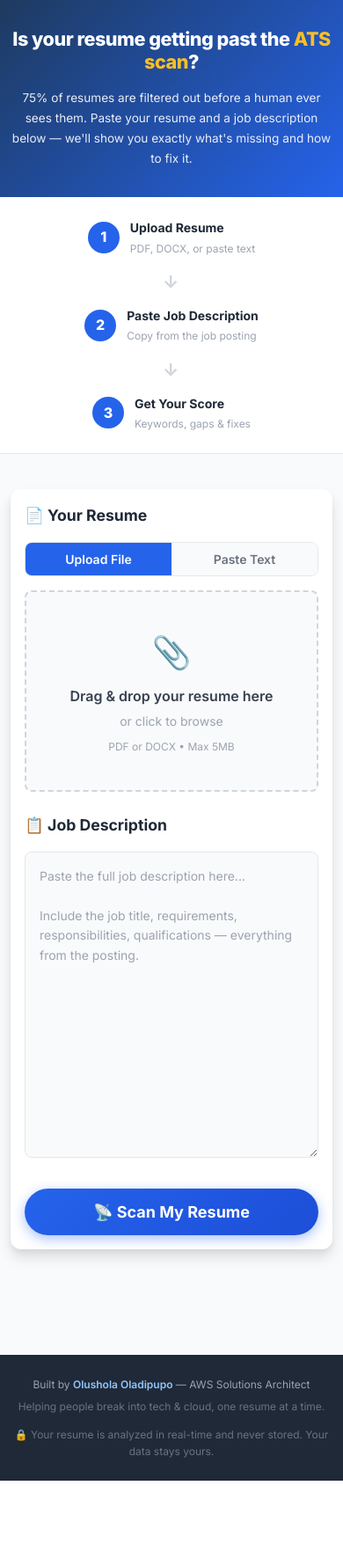
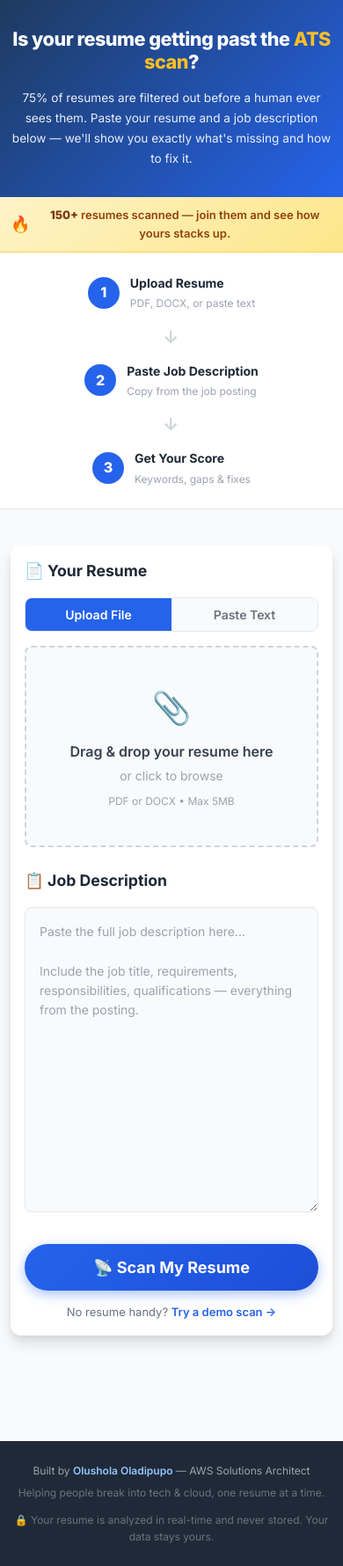
Before and after one commit to sholaola23/resumeradar, a Flask app: page / in a window 390 px wide. Shown: the part 104-1884 px from the top of the page at 88% size. Before the commit the page ends 1787 px from the top, so only its background shows below. Run offline with Flask 3, Linux system fonts and the light colour scheme; some libraries are stand-ins or nearby versions.

Commit message:
Add demo scan, social proof counter, and share buttons for conversion
- Demo scan: one-click fills sample Cloud Engineer resume + job description
  so visitors can try the tool without having their own resume handy
- Social proof: golden "150+ resumes scanned" banner below hero, powered by
  lightweight file-based counter that increments on each successful scan
- Share buttons: LinkedIn, X/Twitter, and copy-link buttons after results
  with personalized share text including the user's match score
- All three features are mobile responsive and fully tested

Co-Authored-By: Claude Opus 4.6 <noreply@anthropic.com>

```diff
--- a/app.py
+++ b/app.py
@@ -5,8 +5,10 @@ Built by Olushola Oladipupo
 """
 
 import os
+import json
 import uuid
 import secrets
+import threading
 from flask import Flask, request, jsonify, render_template, send_from_directory, Response
 from flask_cors import CORS
 from flask_limiter import Limiter
@@ -56,6 +58,32 @@ app.config['MAX_CONTENT_LENGTH'] = MAX_CONTENT_LENGTH
 
 # Ensure upload folder exists
 os.makedirs(UPLOAD_FOLDER, exist_ok=True)
+
+# ============================================================
+# SCAN COUNTER (lightweight file-based)
+# ============================================================
+COUNTER_FILE = os.path.join(os.path.dirname(os.path.abspath(__file__)), 'scan_count.json')
+_counter_lock = threading.Lock()
+
+
+def _read_scan_count():
+    """Read the current scan count from the JSON file."""
+    try:
+        with open(COUNTER_FILE, 'r') as f:
+            data = json.load(f)
+            return data.get('count', 0)
+    except (FileNotFoundError, json.JSONDecodeError):
+        return 0
+
+
+def _increment_scan_count():
+    """Atomically increment the scan count."""
+    with _counter_lock:
+        count = _read_scan_count()
+        count += 1
+        with open(COUNTER_FILE, 'w') as f:
+            json.dump({'count': count}, f)
+        return count
 
 
 def allowed_file(filename):
@@ -151,7 +179,10 @@ def scan_resume():
             match_results
         )
 
-        # 8. Compile final response
+        # 8. Increment scan counter
+        _increment_scan_count()
+
+        # 9. Compile final response
         response = {
             "success": True,
             "match_score": match_results["overall_score"],
@@ -421,6 +452,14 @@ def health_check():
     })
 
 
+@app.route('/api/scan-count', methods=['GET'])
+@limiter.exempt
+def get_scan_count():
+    """Return the total number of resumes scanned."""
+    count = _read_scan_count()
+    return jsonify({"count": count})
+
+
 # ============================================================
 # SECURITY HEADERS
 # ============================================================
--- /dev/null
+++ b/scan_count.json
@@ -0,0 +1 @@
+{"count": 150}
--- a/static/css/style.css
+++ b/static/css/style.css
@@ -121,6 +121,33 @@ body {
     line-height: 1.7;
 }
 
+/* ---- SOCIAL PROOF BAR ---- */
+.social-proof {
+    background: linear-gradient(135deg, #fef3c7 0%, #fde68a 100%);
+    border-bottom: 1px solid #fcd34d;
+    padding: 10px 0;
+    text-align: center;
+}
+
+.proof-text {
+    font-size: 14px;
+    color: #92400e;
+    font-weight: 600;
+    display: flex;
+    align-items: center;
+    justify-content: center;
+    gap: 8px;
+}
+
+.proof-icon {
+    font-size: 18px;
+}
+
+.proof-text strong {
+    color: #78350f;
+    font-weight: 800;
+}
+
 /* ---- HOW IT WORKS ---- */
 .how-it-works {
     background: white;
@@ -380,6 +407,36 @@ textarea::placeholder {
     cursor: not-allowed;
 }
 
+/* Demo scan link */
+.demo-link-wrapper {
+    margin-top: 14px;
+    font-size: 14px;
+    color: var(--gray-500);
+}
+
+.demo-link {
+    color: var(--primary);
+    text-decoration: none;
+    font-weight: 600;
+    transition: var(--transition);
+}
+
+.demo-link:hover {
+    color: var(--primary-dark);
+    text-decoration: underline;
+}
+
+/* Pulse hint on scan button after demo fill */
+@keyframes pulseHint {
+    0% { box-shadow: 0 4px 14px rgba(37, 99, 235, 0.4); }
+    50% { box-shadow: 0 4px 24px rgba(37, 99, 235, 0.7); }
+    100% { box-shadow: 0 4px 14px rgba(37, 99, 235, 0.4); }
+}
+
+.scan-btn.pulse-hint {
+    animation: pulseHint 0.75s ease 2;
+}
+
 .spinner {
     display: inline-block;
     width: 20px;
@@ -1378,6 +1511,10 @@ textarea::placeholder {
         padding: 16px 20px;
     }
 
+    .demo-link-wrapper {
+        font-size: 13px;
+    }
+
     .contact-check {
         flex-direction: column;
         gap: 8px;
@@ -1389,6 +1526,19 @@ textarea::placeholder {
 
     .report-btn {
         justify-content: center;
+    }
+
+    .share-buttons {
+        flex-direction: column;
+    }
+
+    .share-btn {
+        justify-content: center;
+        width: 100%;
+    }
+
+    .proof-text {
+        font-size: 13px;
     }
 
     .toast {
--- a/static/js/app.js
+++ b/static/js/app.js
@@ -54,6 +54,26 @@ document.addEventListener('DOMContentLoaded', () => {
 
     // Store the last scan data for report generation
     let lastScanData = null;
+
+    // ============================================================
+    // SOCIAL PROOF COUNTER
+    // ============================================================
+    const socialProof = document.getElementById('socialProof');
+    const scanCountEl = document.getElementById('scanCount');
+
+    (async function loadScanCount() {
+        try {
+            const resp = await fetch('/api/scan-count');
+            const data = await resp.json();
+            const count = data.count || 0;
+            if (count >= 10 && socialProof && scanCountEl) {
+                scanCountEl.textContent = count.toLocaleString() + '+';
+                socialProof.style.display = 'block';
+            }
+        } catch (e) {
+            // Silently fail — social proof is non-critical
+        }
+    })();
 
     // Newsletter popup elements
     const newsletterPopup = document.getElementById('newsletterPopup');
@@ -335,6 +355,19 @@ document.addEventListener('DOMContentLoaded', () => {
             // Store data for report generation
             lastScanData = data;
 
+            // Update social proof counter after successful scan
+            if (socialProof && scanCountEl) {
+                try {
+                    const countResp = await fetch('/api/scan-count');
+                    const countData = await countResp.json();
+                    const newCount = countData.count || 0;
+                    if (newCount >= 10) {
+                        scanCountEl.textContent = newCount.toLocaleString() + '+';
+                        socialProof.style.display = 'block';
+                    }
+                } catch (e) { /* non-critical */ }
+            }
+
             // Show newsletter popup before results (mandatory, but only once per session)
             if (!hasSubscribed && newsletterPopup) {
                 showNewsletterPopup(data);
@@ -355,6 +388,162 @@ document.addEventListener('DOMContentLoaded', () => {
         resultsSection.style.display = 'none';
         window.scrollTo({ top: 0, behavior: 'smooth' });
     });
+
+    // ============================================================
+    // DEMO SCAN — "Try a demo scan" feature
+    // ============================================================
+    const demoScanBtn = document.getElementById('demoScanBtn');
+
+    const DEMO_RESUME = `ALEX MORGAN
+London, UK | alex.morgan@email.com | +44 7700 900123 | linkedin.com/in/alexmorgan
+
+PROFESSIONAL SUMMARY
+Cloud Engineer with 4 years of experience designing and deploying scalable infrastructure on AWS. Skilled in CI/CD pipelines, infrastructure as code, and container orchestration. Passionate about automation, cost optimisation, and building reliable cloud-native systems.
+
+EXPERIENCE
+
+Cloud Engineer | TechStream Solutions | Jan 2022 - Present
+- Designed and deployed AWS infrastructure using Terraform across 3 production environments
+- Built CI/CD pipelines with GitHub Actions reducing deployment time by 60%
+- Managed Kubernetes clusters on EKS serving 2M+ daily requests
+- Implemented CloudWatch monitoring and alerting, reducing incident response time by 45%
+- Led migration of 12 legacy applications to containerised microservices on Docker
+
+Junior Cloud Engineer | DataFlow Inc | Jun 2020 - Dec 2021
+- Provisioned and maintained EC2, S3, RDS, and Lambda resources for development teams
+- Automated routine tasks using Python and Bash scripting, saving 15 hours per week
+- Assisted in achieving SOC 2 compliance by implementing IAM best practices
+- Created CloudFormation templates for repeatable environment deployments
+
+EDUCATION
+BSc Computer Science | University of Manchester | 2020
+
+SKILLS
+AWS (EC2, S3, RDS, Lambda, EKS, CloudWatch, IAM, VPC, CloudFormation)
+Terraform, Docker, Kubernetes, GitHub Actions, Linux, Python, Bash
+CI/CD, Infrastructure as Code, Monitoring, Agile
+
+CERTIFICATIONS
+AWS Solutions Architect Associate
+AWS Cloud Practitioner`;
+
+    const DEMO_JOB = `Senior Cloud Engineer
+
+About the Role
+We are looking for a Senior Cloud Engineer to join our Platform team and help scale our cloud infrastructure. You will design, build, and maintain reliable, secure, and cost-effective cloud solutions on AWS.
+
+Responsibilities
+- Design and implement scalable, highly available cloud architectures on AWS
+- Build and maintain CI/CD pipelines for automated deployments
+- Manage container orchestration using Kubernetes and Docker
+- Implement infrastructure as code using Terraform and CloudFormation
+- Monitor system performance and optimise for cost and reliability
+- Collaborate with development teams to improve deployment workflows
+- Implement security best practices including IAM policies, VPC networking, and encryption
+- Participate in on-call rotation and incident response
+- Mentor junior engineers and contribute to engineering standards
+
+Requirements
+- 5+ years of experience in cloud engineering or DevOps
+- Strong expertise with AWS services (EC2, S3, RDS, Lambda, EKS, CloudFront, Route 53, DynamoDB)
+- Proficiency in Infrastructure as Code (Terraform, CloudFormation, or Pulumi)
+- Experience with container technologies (Docker, Kubernetes, ECS)
+- Strong scripting skills (Python, Bash, or Go)
+- Experience with CI/CD tools (Jenkins, GitHub Actions, GitLab CI, or CircleCI)
+- Knowledge of monitoring and observability tools (CloudWatch, Datadog, Prometheus, Grafana)
+- Understanding of networking concepts (VPC, DNS, load balancing, CDN)
+- Excellent communication and collaboration skills
+- Problem-solving mindset with attention to detail
+
+Nice to Have
+- AWS Solutions Architect Professional certification
+- Experience with serverless architectures
+- Knowledge of security frameworks (SOC 2, ISO 27001)
+- Experience with cost optimisation and FinOps practices
+- Familiarity with Ansible or other configuration management tools`;
+
+    if (demoScanBtn) {
+        demoScanBtn.addEventListener('click', (e) => {
+            e.preventDefault();
+
+            // 1. Switch to the "Paste Text" tab
+            const pasteTabBtn = document.querySelector('.tab-btn[data-tab="paste"]');
+            if (pasteTabBtn) {
+                tabBtns.forEach(b => b.classList.remove('active'));
+                tabContents.forEach(c => c.classList.remove('active'));
+                pasteTabBtn.classList.add('active');
+                document.getElementById('tab-paste').classList.add('active');
+            }
+
+            // 2. Fill in the sample resume and job description
+            const resumeTextarea = document.getElementById('resumeText');
+            const jobTextarea = document.getElementById('jobDescription');
+
+            if (resumeTextarea) resumeTextarea.value = DEMO_RESUME;
+            if (jobTextarea) jobTextarea.value = DEMO_JOB;
+
+            // 3. Clear any uploaded file (in case they had one)
+            if (resumeFile) resumeFile.value = '';
+            if (fileSelected) fileSelected.style.display = 'none';
+            if (dropZone) dropZone.style.display = 'block';
+
+            // 4. Scroll up to the form so they see it filled in
+            scanForm.scrollIntoView({ behavior: 'smooth', block: 'start' });
+
+            // 5. Brief visual pulse on the scan button to draw attention
+            scanBtn.classList.add('pulse-hint');
+            setTimeout(() => scanBtn.classList.remove('pulse-hint'), 1500);
+        });
+    }
+
+    // ============================================================
+    // SHARE BUTTONS
+    // ============================================================
+    const shareLinkedIn = document.getElementById('shareLinkedIn');
+    const shareX = document.getElementById('shareX');
+    const shareCopyLink = document.getElementById('shareCopyLink');
+    const siteUrl = 'https://resumeradar.sholastechnotes.com';
+
+    if (shareLinkedIn) {
+        shareLinkedIn.addEventListener('click', () => {
+            const score = lastScanData ? lastScanData.match_score : '';
+            const text = score
+                ? `I just scanned my resume with ResumeRadar and got a ${score}% ATS match score. If you're job hunting, try it — it shows exactly what keywords you're missing and how to fix your resume.`
+                : `I just used ResumeRadar to check how my resume performs against ATS systems. If you're applying for jobs, this free tool shows exactly what's missing.`;
+            const url = `https://www.linkedin.com/sharing/share-offsite/?url=${encodeURIComponent(siteUrl)}&summary=${encodeURIComponent(text)}`;
+            window.open(url, '_blank', 'width=600,height=500');
+        });
+    }
+
+    if (shareX) {
+        shareX.addEventListener('click', () => {
+            const score = lastScanData ? lastScanData.match_score : '';
+            const text = score
+                ? `Just scanned my resume with ResumeRadar — ${score}% ATS match score 📡\n\nFree tool that shows exactly what keywords you're missing. Wish I had this earlier.\n\n${siteUrl}`
+                : `Found a free tool that scans your resume against ATS systems and tells you exactly what's missing. Super useful if you're job hunting.\n\n${siteUrl}`;
+            const url = `https://x.com/intent/tweet?text=${encodeURIComponent(text)}`;
+            window.open(url, '_blank', 'width=600,height=400');
+        });
+    }
+
+    if (shareCopyLink) {
+        shareCopyLink.addEventListener('click', async () => {
+            try {
+                await navigator.clipboard.writeText(siteUrl);
+                showToast('Link copied to clipboard!');
+            } catch (e) {
+                const textarea = document.createElement('textarea');
+                textarea.value = siteUrl;
+                textarea.style.position = 'fixed';
+                textarea.style.opacity = '0';
+                document.body.appendChild(textarea);
+                textarea.select();
+                document.execCommand('copy');
+                document.body.removeChild(textarea);
+                showToast('Link copied to clipboard!');
+            }
+        });
+    }
 
     // ============================================================
     // REPORT GENERATION
--- a/templates/index.html
+++ b/templates/index.html
@@ -44,6 +44,16 @@
             <p class="hero-sub">75% of resumes are filtered out before a human ever sees them. Paste your resume and a job description below — we'll show you exactly what's missing and how to fix it.</p>
         </div>
     </section>
+
+    <!-- ============ SOCIAL PROOF ============ -->
+    <div class="social-proof" id="socialProof" style="display: none;">
+        <div class="container">
+            <p class="proof-text">
+                <span class="proof-icon">🔥</span>
+                <span><strong id="scanCount">0</strong> resumes scanned — join them and see how yours stacks up.</span>
+            </p>
+        </div>
+    </div>
 
     <!-- ============ HOW IT WORKS ============ -->
     <section class="how-it-works">
@@ -142,6 +152,9 @@ Include the job title, requirements, responsibilities, qualifications — everyt
                             Analyzing your resume...
                         </span>
                     </button>
+                    <p class="demo-link-wrapper">
+                        No resume handy? <a href="#" class="demo-link" id="demoScanBtn">Try a demo scan →</a>
+                    </p>
                 </div>
 
                 <!-- ERROR MESSAGE -->
@@ -217,6 +230,26 @@ Include the job title, requirements, responsibilities, qualifications — everyt
                 <div class="result-card ats-card">
                     <h2>📋 ATS Formatting Check</h2>
                     <div id="atsFormatting"></div>
+                </div>
+
+                <!-- Share Results -->
+                <div class="result-card share-card">
+                    <h2>📣 Found this useful?</h2>
+                    <p class="card-subtitle">Help someone else beat the ATS — share ResumeRadar with your network.</p>
+                    <div class="share-buttons">
+                        <button type="button" class="share-btn share-linkedin" id="shareLinkedIn">
+                            <svg class="share-icon" viewBox="0 0 24 24" fill="currentColor"><path d="M20.447 20.452h-3.554v-5.569c0-1.328-.027-3.037-1.852-3.037-1.853 0-2.136 1.445-2.136 2.939v5.667H9.351V9h3.414v1.561h.046c.477-.9 1.637-1.85 3.37-1.85 3.601 0 4.267 2.37 4.267 5.455v6.286zM5.337 7.433a2.062 2.062 0 01-2.063-2.065 2.064 2.064 0 112.063 2.065zm1.782 13.019H3.555V9h3.564v11.452zM22.225 0H1.771C.792 0 0 .774 0 1.729v20.542C0 23.227.792 24 1.771 24h20.451C23.2 24 24 23.227 24 22.271V1.729C24 .774 23.2 0 22.222 0h.003z"/></svg>
+                            Share on LinkedIn
+                        </button>
+                        <button type="button" class="share-btn share-x" id="shareX">
+                            <svg class="share-icon" viewBox="0 0 24 24" fill="currentColor"><path d="M18.244 2.25h3.308l-7.227 8.26 8.502 11.24H16.17l-5.214-6.817L4.99 21.75H1.68l7.73-8.835L1.254 2.25H8.08l4.713 6.231zm-1.161 17.52h1.833L7.084 4.126H5.117z"/></svg>
+                            Share on X
+                        </button>
+                        <button type="button" class="share-btn share-copy" id="shareCopyLink">
+                            <span class="share-icon-emoji">🔗</span>
+                            Copy Link
+                        </button>
+                    </div>
                 </div>
 
                 <!-- Scan Again -->
```
Also changed, not shown: other parts of static/css/style.css (+76 -0 lines).
